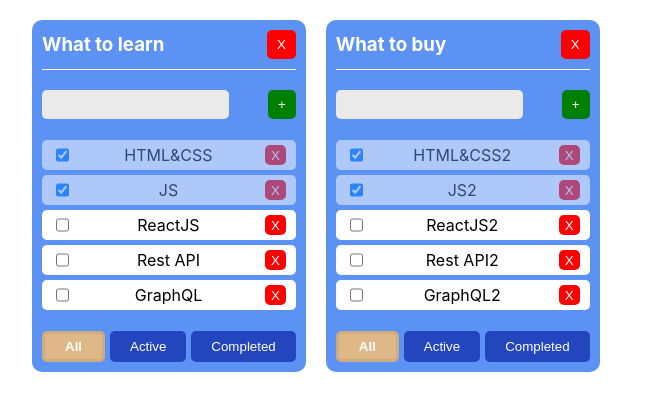
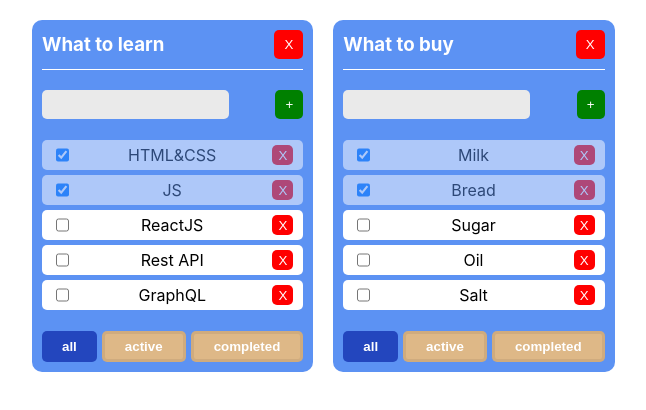
Before and after one commit to iForced/todoList, a React (Create React App) app: page / in a window 1280 px wide. Shown: the top 410 px of the page, without its empty margins (18-664 px from the left). Built offline with nearby package versions, Linux system fonts and the light colour scheme.

Commit message:
refactor filter buttons to univesal component; refactor styles for it

```diff
--- a/src/MyTodoList/List/List.module.css
+++ b/src/MyTodoList/List/List.module.css
@@ -89,21 +89,3 @@
     display: flex;
     gap: 5px;
 }
-.filter_buttons button:hover {
-    cursor: pointer;
-}
-.filter_button {
-    border: 3px solid rgba(157, 132, 95, 0.24);
-    border-radius: 5px;
-    padding: 5px 20px;
-    color: white;
-    background-color: burlywood;
-    font-weight: bold;
-}
-.active_filter {
-    border: none;
-    border-radius: 5px;
-    padding: 5px 20px;
-    color: white;
-    background-color: #2346be;
-}
--- a/src/MyTodoList/List/List.tsx
+++ b/src/MyTodoList/List/List.tsx
@@ -2,6 +2,7 @@ import React, {useState} from 'react';
 import s from './List.module.css'
 import {TaskItemType} from "../Main/Main";
 import {FilterType} from "../../App";
+import {Button} from "../components/Button";
 
 type ListPropsType = {
     todolistID: string
@@ -15,7 +16,7 @@ type ListPropsType = {
     removeList: (todoListID: string) => void
 }
 
-const List: React.FC<ListPropsType> = (
+export const List: React.FC<ListPropsType> = (
     {
         title,
         tasks,
@@ -72,10 +73,6 @@ const List: React.FC<ListPropsType> = (
         removeList(todolistID)
     }
 
-    const onAllFilter = () => changeFilter(todolistID,'all')
-    const onActiveFilter = () => changeFilter(todolistID,'active')
-    const onCompletedFilter = () => changeFilter(todolistID,'completed')
-
     return (
         <div className={s.todo}>
             <div className={s.list_header}>
@@ -96,21 +93,10 @@ const List: React.FC<ListPropsType> = (
                 {taskElement}
             </ul>
             <div className={s.filter_buttons}>
-                <button
-                    onClick={onAllFilter}
-                    className={filter === 'all' ? s.filter_button : s.active_filter}>All
-                </button>
-                <button
-                    onClick={onActiveFilter}
-                    className={filter === 'active' ? s.filter_button : s.active_filter}>Active
-                </button>
-                <button
-                    onClick={onCompletedFilter}
-                    className={filter === 'completed' ? s.filter_button : s.active_filter}>Completed
-                </button>
+                <Button name={'all'} onClick={changeFilter} todolistID={todolistID} filter={filter} />
+                <Button name={'active'} onClick={changeFilter} todolistID={todolistID} filter={filter} />
+                <Button name={'completed'} onClick={changeFilter} todolistID={todolistID} filter={filter} />
             </div>
         </div>
     );
 }
-
-export default List;
--- a/src/MyTodoList/Main/Main.tsx
+++ b/src/MyTodoList/Main/Main.tsx
@@ -1,6 +1,6 @@
 import React, {useState} from 'react';
 import s from './Main.module.css'
-import List from "../List/List";
+import {List} from '../List/List';
 import {v1} from 'uuid'
 
 export type TaskItemType = {
@@ -18,7 +18,7 @@ type TasksType = {
     [todoListID: string]: Array<TaskItemType>
 }
 
-const Main: React.FC = () => {
+export const Main: React.FC = () => {
 
     let todolistID1 = v1();
     let todolistID2 = v1();
@@ -37,38 +37,35 @@ const Main: React.FC = () => {
             {id: v1(), title: "GraphQL", isDone: false},
         ],
         [todolistID2]: [
-            {id: v1(), title: "HTML&CSS2", isDone: true},
-            {id: v1(), title: "JS2", isDone: true},
-            {id: v1(), title: "ReactJS2", isDone: false},
-            {id: v1(), title: "Rest API2", isDone: false},
-            {id: v1(), title: "GraphQL2", isDone: false},
+            {id: v1(), title: "Milk", isDone: true},
+            {id: v1(), title: "Bread", isDone: true},
+            {id: v1(), title: "Sugar", isDone: false},
+            {id: v1(), title: "Oil", isDone: false},
+            {id: v1(), title: "Salt", isDone: false},
         ]
     });
 
     const addTask = (text: string, todolistID: string) => {
         const newTask = {id: v1(), title: text, isDone: false}
-        setTasks({...tasks, [todolistID]: [...tasks[todolistID], newTask] })
+        setTasks({...tasks, [todolistID]: [newTask, ...tasks[todolistID]] })
     }
-
     const removeTask = (taskID: string, todolistID: string) => {
         setTasks({...tasks, [todolistID]: tasks[todolistID].filter(t => t.id !== taskID)})
     }
-
     const changeStatus = (taskID: string, newStatus: boolean, todolistID: string) => {
         setTasks({...tasks, [todolistID]: tasks[todolistID].map(t => t.id === taskID ? {...t, isDone: newStatus} : t)})
     }
-
     const changeFilter = (todolistID: string, filterValue: FilterType) => {
         setTodolists(todolists.map(tl => tl.id === todolistID ? {...tl, filter: filterValue} : tl))
     }
-
     const removeList = (todoListID: string) => {
         setTodolists(todolists.filter(tl => tl.id !== todoListID))
     }
 
     return (
         <div className={s.container}>
-            {todolists.map(tl => {
+            {
+                todolists.map(tl => {
                 let filteredTasks = tasks[tl.id]
                 if (tl.filter === 'active') filteredTasks = tasks[tl.id].filter((t) => !t.isDone)
                 if (tl.filter === 'completed') filteredTasks = tasks[tl.id].filter((t) => t.isDone)
@@ -88,5 +85,3 @@ const Main: React.FC = () => {
         </div>
     );
 }
-
-export default Main;
--- /dev/null
+++ b/src/MyTodoList/components/Button.module.css
@@ -0,0 +1,15 @@
+.filter_button {
+    border: 3px solid rgba(157, 132, 95, 0.24);
+    border-radius: 5px;
+    padding: 5px 20px;
+    color: white;
+    background-color: burlywood;
+    font-weight: bold;
+}
+.filter_button:hover {
+    cursor: pointer;
+}
+.filter_button.active_filter {
+    border: none;
+    background-color: #2346be;
+}
--- /dev/null
+++ b/src/MyTodoList/components/Button.tsx
@@ -0,0 +1,22 @@
+import React from "react";
+import s from './Button.module.css'
+import {FilterType} from "../../App";
+
+type PropsType = {
+    name: FilterType
+    onClick: (todolistID: string, filter: FilterType) => void
+    todolistID: string
+    filter: FilterType
+}
+
+export const Button: React.FC<PropsType> = ({name, onClick, todolistID, filter}) => {
+    const onClickHandler = () => {
+        onClick(todolistID, name);
+    }
+
+    return (
+        <button className={s.filter_button + ' ' + (filter === name ? s.active_filter : '')} onClick={onClickHandler}>
+            {name}
+        </button>
+    )
+}
--- a/src/index.tsx
+++ b/src/index.tsx
@@ -3,7 +3,7 @@ import ReactDOM from 'react-dom';
 import './index.css';
 import App from './App';
 import * as serviceWorker from './serviceWorker';
-import Main from "./MyTodoList/Main/Main";
+import {Main} from "./MyTodoList/Main/Main";
 
 // ReactDOM.render(<App />,  document.getElementById('root'));
 ReactDOM.render(<Main />,  document.getElementById('root'));
```
